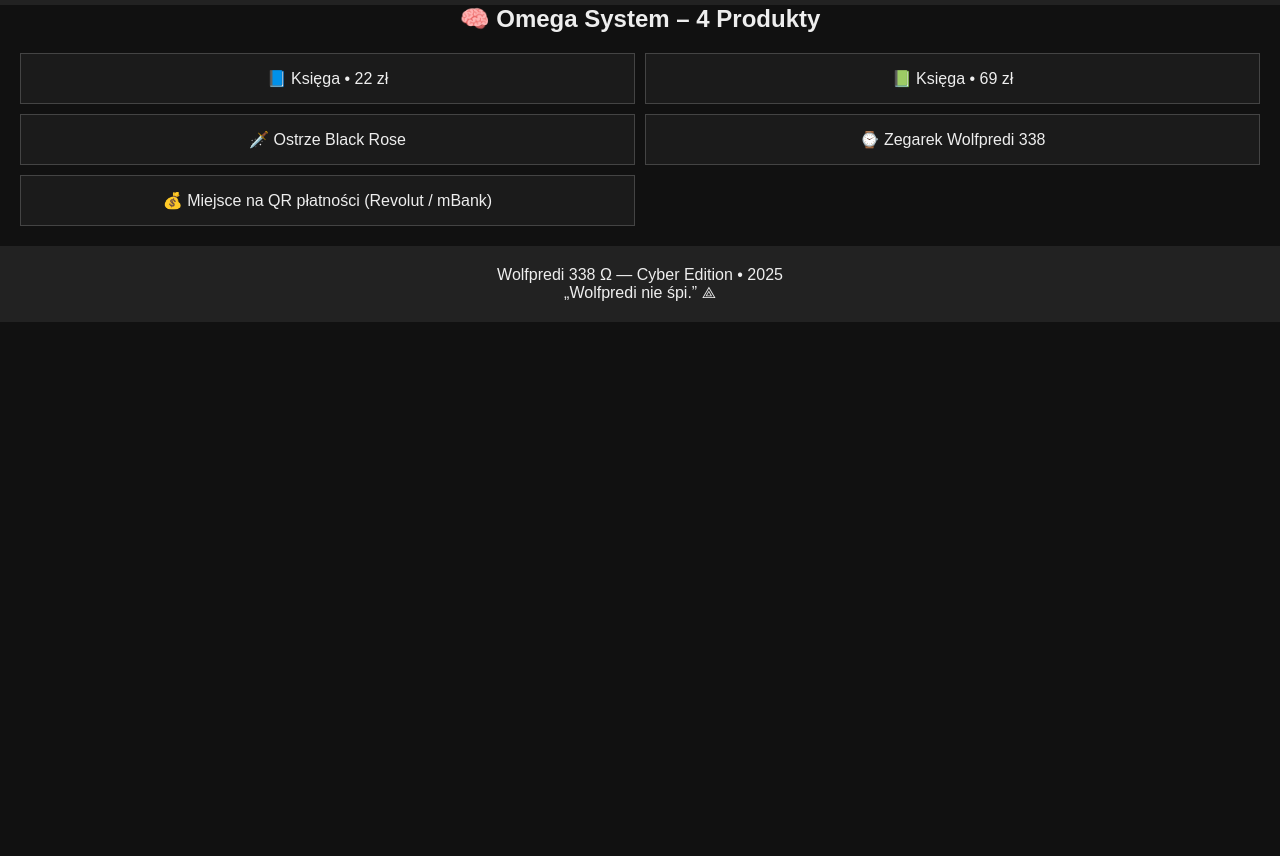
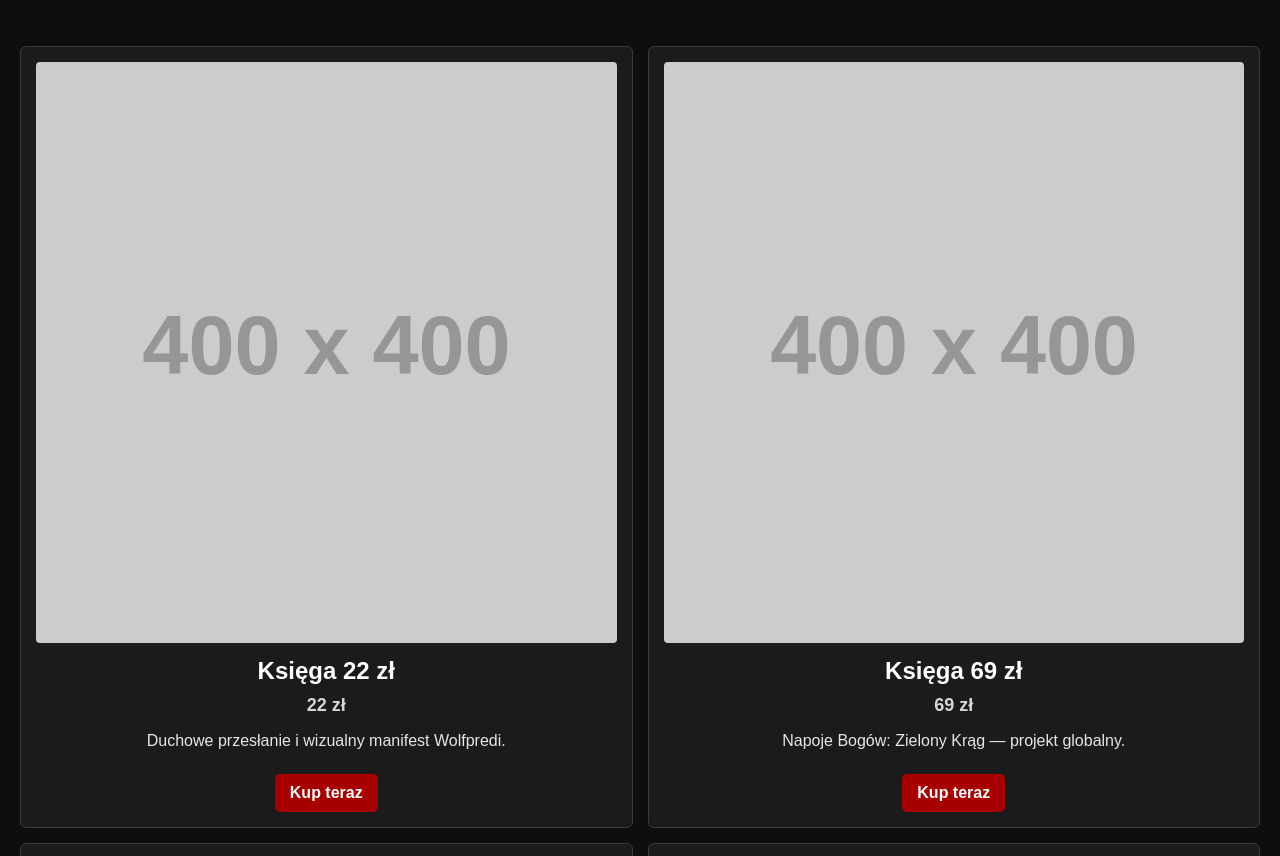
Before and after one commit to predi2003-stack/wolfpredi-store-338, a plain HTML site: page index.html in a window 1280 px wide. Shown: the part 101-957 px from the top of the page. Before the commit the page ends 800 px from the top, so only its background shows below. Drawn offline with Linux system fonts and the light colour scheme; placeholder pictures from the web are drawn by us.

Commit message:
Refactor index.html with updated content and styles
Signed-off-by: predi2003-stack <predi2003@gmail.com>

```diff
--- a/index.html
+++ b/index.html
@@ -2,50 +2,144 @@
 <html lang="pl">
 <head>
 <meta charset="UTF-8">
-    <meta name="viewport" content="width=device-width, initial-scale=1.0">
-    <title>Wolfpredi Store 338</title>
+<meta name="viewport" content="width=device-width, initial-scale=1">
+
+<title>Wolfpredi Store 338 — System • Księgi • Ostrze • Zegarek</title>
+<meta name="description" content="Oficjalny sklep Wolfpredi Store 338. Księga 22 zł, Księga 69 zł, Ostrze Black Rose, Zegarek Wolfpredi 338. System Black Rose Income oraz płatności QR (Revolut / mBank). Wolfpredi nie śpi.">
 
 <style>
-        body { font-family: Arial, sans-serif; margin: 0; padding: 0; background: #111; color: #eee; }
-        header, footer { text-align: center; padding: 20px; background: #222; }
-        h1, h2 { margin: 0; }
-        .omega-grid, .product-grid {
+    body {
+        font-family: Arial, sans-serif;
+        background: #0e0e0e;
+        color: #e6e6e6;
+        margin: 0;
+        padding: 0;
+    }
+
+    header, footer {
+        text-align: center;
+        padding: 20px;
+    }
+
+    h1, h2 {
+        margin: 0;
+        color: #fff;
+    }
+
+    .product-grid {
         display: grid;
         grid-template-columns: repeat(2, 1fr);
-            gap: 10px;
+        gap: 15px;
         padding: 20px;
     }
+
     .product-slot, .payment-qr {
-            border: 1px solid #444;
+        border: 1px solid #3a3a3a;
         padding: 15px;
         text-align: center;
         background: #1b1b1b;
+        border-radius: 6px;
+    }
+
+    img {
+        width: 100%;
+        height: auto;
+        border-radius: 4px;
+        margin-bottom: 10px;
+    }
+
+    .price {
+        font-size: 18px;
+        margin: 10px 0;
+        font-weight: bold;
+        color: #d6d6d6;
+    }
+
+    .buy-btn {
+        display: inline-block;
+        padding: 10px 15px;
+        background: #a80000;
+        color: white;
+        text-decoration: none;
+        font-weight: bold;
+        border-radius: 5px;
+        margin-top: 8px;
+    }
+
+    .buy-btn:hover {
+        background: #cc0000;
+    }
+
+    @media (max-width: 700px) {
+        .product-grid {
+            grid-template-columns: 1fr;
+        }
     }
 </style>
+
 </head>
-
 <body>
 
 <header>
-    <h1>🐺 Wolfpredi Store 338</h1>
-    <h2>Ω System – Silnik Sprzedaży 25 000 zł / dzień</h2>
+    <h1>Wolfpredi Store 338</h1>
+    <p>System • Manifest • Ostrze • Księgi • Zegarek</p>
 </header>
 
-<section id="omega-system">
-    <h2 style="text-align:center;">🧠 Omega System – 4 Produkty</h2>
 
-    <div class="omega-grid">
-        <div class="product-slot">📘 Księga • 22 zł</div>
-        <div class="product-slot">📗 Księga • 69 zł</div>
-        <div class="product-slot">🗡️ Ostrze Black Rose</div>
-        <div class="product-slot">⌚ Zegarek Wolfpredi 338</div>
-        <div class="payment-qr">💰 Miejsce na QR płatności (Revolut / mBank)</div>
+<!-- GRUPA PRODUKTÓW -->
+<section class="product-grid">
+
+    <!-- KSIĘGA 22 -->
+    <div class="product-slot">
+        <img src="https://via.placeholder.com/400x400/111/fff?text=KSIĘGA+22+zł" alt="Księga 22 zł">
+        <h2>Księga 22 zł</h2>
+        <p class="price">22 zł</p>
+        <p>Duchowe przesłanie i wizualny manifest Wolfpredi.</p>
+        <a class="buy-btn" href="#">Kup teraz</a>
+    </div>
+
+    <!-- KSIĘGA 69 -->
+    <div class="product-slot">
+        <img src="https://via.placeholder.com/400x400/111/fff?text=KSIĘGA+69+zł" alt="Księga 69 zł">
+        <h2>Księga 69 zł</h2>
+        <p class="price">69 zł</p>
+        <p>Napoje Bogów: Zielony Krąg — projekt globalny.</p>
+        <a class="buy-btn" href="#">Kup teraz</a>
+    </div>
+
+    <!-- OSTRZE BLACK ROSE -->
+    <div class="product-slot">
+        <img src="https://via.placeholder.com/400x400/111/fff?text=Black+Rose+Blade" alt="Ostrze Black Rose 338">
+        <h2>Ostrze Black Rose</h2>
+        <p class="price">Cena zmienna</p>
+        <p>Projekt 338 — czerwono-czarno-złote ostrze z Bluetooth.</p>
+        <a class="buy-btn" href="#">Kup teraz</a>
+    </div>
+
+    <!-- ZEGAREK 338 -->
+    <div class="product-slot">
+        <img src="https://via.placeholder.com/400x400/111/fff?text=Wolfpredi+Watch+338" alt="Zegarek Wolfpredi 338">
+        <h2>Zegarek Wolfpredi 338</h2>
+        <p class="price">Cena zmienna</p>
+        <p>Limitowany model symboliczny. Edycja 338.</p>
+        <a class="buy-btn" href="#">Kup teraz</a>
+    </div>
+
+</section>
+
+
+<!-- QR PŁATNOŚCI -->
+<section class="product-grid">
+    <div class="payment-qr">
+        <h2>Płatność QR — Revolut / mBank</h2>
+        <img src="https://via.placeholder.com/400x400/222/fff?text=QR+CODE" alt="QR do płatności">
+        <p>Zeskanuj kod, aby dokonać płatności.</p>
     </div>
 </section>
 
+
 <footer>
-    Wolfpredi 338 Ω — Cyber Edition • 2025
-    <br>„Wolfpredi nie śpi.” ⟁
+    Wolfpredi 338 • “Wolfpredi nie śpi.” • © 2025
 </footer>
 
 </body>
```
Lines whose indentation alone changed are shown as unchanged.
